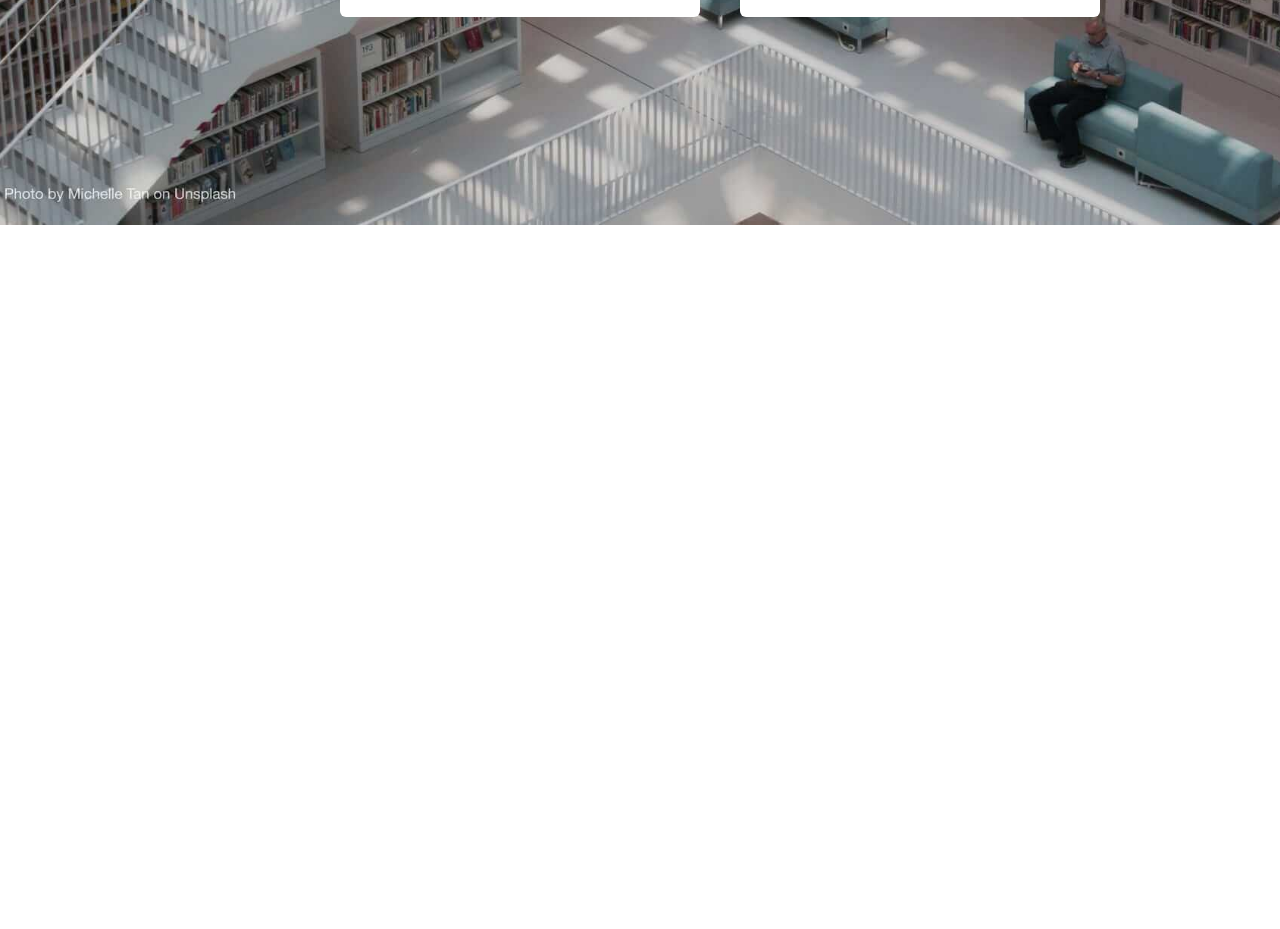
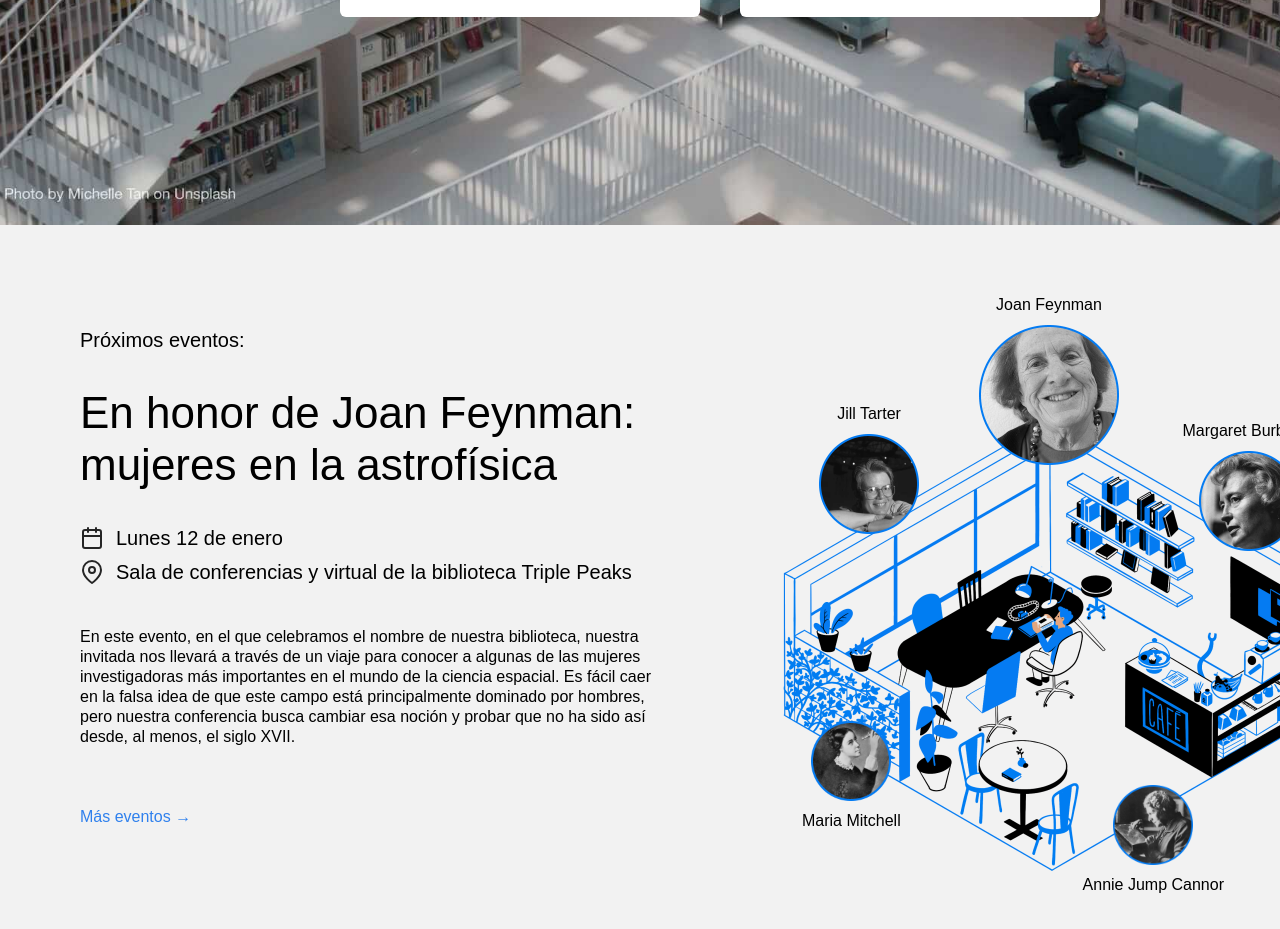
Before and after one commit to DanilsMIT/web_project_library_es, a plain HTML site: page index.html in a window 1280 px wide. Shown: the part 1937-2866 px from the top of the page. Before the commit the page ends 2162 px from the top, so only its background shows below. Drawn offline with Linux system fonts and the light colour scheme.

Commit message:
Se agrego la seccion Eventos

```diff
--- a/index.html
+++ b/index.html
@@ -25,7 +25,7 @@
               >
             </li>
             <li>
-              <a class="nav__link">Eventos</a>
+              <a class="nav__link" href="#Eventos">Eventos</a>
             </li>
             <li>
               <a class="nav__link">Conviértete en miembro</a>
@@ -140,6 +140,92 @@
             </li>
           </ul>
         </section>
+
+        <section class="events">
+          <div class="events__content">
+            <h2 class="events__heading">Próximos eventos:</h2>
+            <h3 class="events__title">
+              En honor de Joan Feynman: mujeres en la astrofísica
+            </h3>
+            <div class="event-info events__info-section">
+              <div class="event-info__item">
+                <img
+                  src="./images/icon_calendar.svg"
+                  alt="Calendar icon"
+                  class="event-info__icon"
+                />
+                <p class="event-info__text">Lunes 12 de enero</p>
+              </div>
+              <div class="event-info__item">
+                <img
+                  src="./images/icon_pin.svg"
+                  alt="Pin icon"
+                  class="event-info__icon"
+                />
+                <p class="event-info__text">
+                  Sala de conferencias y virtual de la biblioteca Triple Peaks
+                </p>
+              </div>
+            </div>
+            <p class="events__description">
+              En este evento, en el que celebramos el nombre de nuestra
+              biblioteca, nuestra invitada nos llevará a través de un viaje para
+              conocer a algunas de las mujeres investigadoras más importantes en
+              el mundo de la ciencia espacial. Es fácil caer en la falsa idea de
+              que este campo está principalmente dominado por hombres, pero
+              nuestra conferencia busca cambiar esa noción y probar que no ha
+              sido así desde, al menos, el siglo XVII.
+            </p>
+            <a href="#" class="events__more">Más eventos &rarr;</a>
+          </div>
+          <div class="events__cover" id="Eventos">
+            <img src="./images/cafe.png" alt="café" class="events__image" />
+            <div class="person person_name_feynman">
+              <p class="person_caption">Joan Feynman</p>
+              <img
+                src="./images/person_feynman.png"
+                alt="Foto de Joan Feynman"
+                class="person_image person__image_size_l"
+              />
+            </div>
+
+            <div class="person person_name_burbidge">
+              <p class="person_caption">Margaret Burbidge</p>
+              <img
+                src="./images/person_burbidge.png"
+                alt="Foto de Joan Feynman"
+                class="person_image person__image_size_m"
+              />
+            </div>
+
+            <div class="person person_name_cannon">
+              <img
+                src="./images/person_cannon.png"
+                alt="Foto de Joan Feynman"
+                class="person_image person__image_size_s"
+              />
+              <p class="person_caption">Annie Jump Cannor</p>
+            </div>
+
+            <div class="person person_name_mitchell">
+              <img
+                src="./images/person_mitchell.png"
+                alt="Foto de Joan Feynman"
+                class="person_image person__image_size_s"
+              />
+              <p class="person_caption">Maria Mitchell</p>
+            </div>
+
+            <div class="person person_name_tarter">
+              <p class="person_caption">Jill Tarter</p>
+              <img
+                src="./images/person_tarter.png"
+                alt="Foto de Joan Feynman"
+                class="person_image person__image_size_m"
+              />
+            </div>
+          </div>
+        </section>
       </main>
     </div>
   </body>
--- a/styles/style.css
+++ b/styles/style.css
@@ -163,3 +163,132 @@ p {
   color: #838383;
   margin-top: 10px;
 }
+
+.events {
+  padding: 100px 0 120px 80px;
+  display: flex;
+  align-items: start;
+  justify-content: space-between;
+  box-sizing: border-box;
+  background-color: #f2f2f2;
+}
+
+.events__content {
+  flex-basis: 580px;
+}
+
+.events__heading {
+  font-size: 20px;
+  font-weight: 500;
+  line-height: 30px;
+  margin: 0;
+}
+
+.events__title {
+  font-size: 44px;
+  font-weight: 500;
+  line-height: 52px;
+  margin: 32px 0 0;
+}
+
+.events__info-section {
+  margin-top: 32px;
+}
+
+.event-info__item {
+  display: flex;
+  align-items: center;
+  margin-bottom: 4px;
+  font-weight: 500;
+}
+
+.event-info__icon {
+  background-repeat: no-repeat;
+  background-position: center;
+  margin-right: 12px;
+  width: 24px;
+  height: 24px;
+}
+
+.event-info__text {
+  font-size: 20px;
+  font-weight: 500;
+  line-height: 30px;
+  margin: 0;
+}
+
+.events__description {
+  margin: 40px 0 60px;
+}
+
+.events__more {
+  color: #2f80ed;
+  text-decoration: none;
+}
+
+.events__cover {
+  flex-grow: 1;
+  flex-shrink: 0;
+  flex-basis: 780px;
+  max-width: 780px;
+  position: relative;
+}
+
+.events__image {
+  max-width: 100%;
+}
+
+.person {
+  position: absolute;
+  display: flex;
+  align-items: center;
+  flex-direction: column;
+  gap: 10px;
+}
+
+.person_name_feynman {
+  top: -30px;
+  left: 319px;
+}
+
+.person_name_burbidge {
+  top: 96px;
+  right: 125px;
+}
+
+.person_name_cannon {
+  bottom: 18px;
+  right: 216px;
+}
+
+.person_name_mitchell {
+  bottom: 82px;
+  left: 142px;
+}
+
+.person_name_tarter {
+  top: 79px;
+  left: 159px;
+}
+
+.person__image {
+  max-width: 100%;
+}
+
+.person__image_size_l {
+  width: 140px;
+}
+
+.person__image_size_m {
+  width: 100px;
+}
+
+.person__image_size_s {
+  width: 80px;
+}
+
+.person__caption {
+  text-align: center;
+  font-size: 14px;
+  margin: 0;
+}
```
